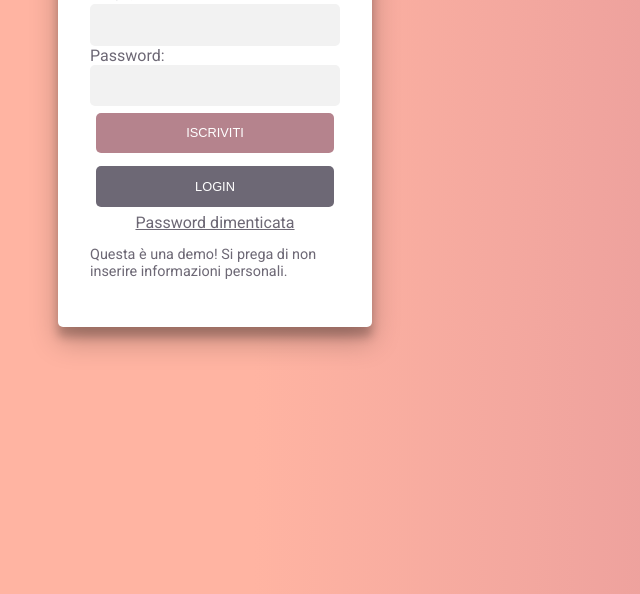
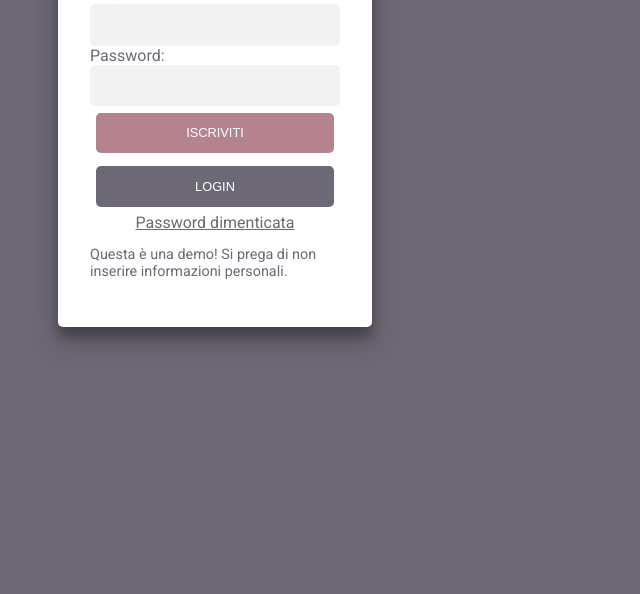
Before and after one commit to manurias/Login, a plain HTML site: page index.html in a window 1280 px wide. Shown: the part 206-800 px from the top of the page, without its empty margins (425-1065 px from the left). Drawn offline with Linux system fonts and the light colour scheme.

Commit message:
Update index.html

```diff
--- a/index.html
+++ b/index.html
@@ -29,13 +29,7 @@
         }
       }
       body {
-        background: rgb(255, 180, 162);
-        background: linear-gradient(
-          90deg,
-          rgba(255, 180, 162, 1) 0%,
-          rgba(255, 180, 162, 1) 53%,
-          rgba(229, 152, 155, 1) 100%
-        );
+        background: #6d6875;
         color: var(--main-color);
         margin: 0 auto;
         display: flex;
```
